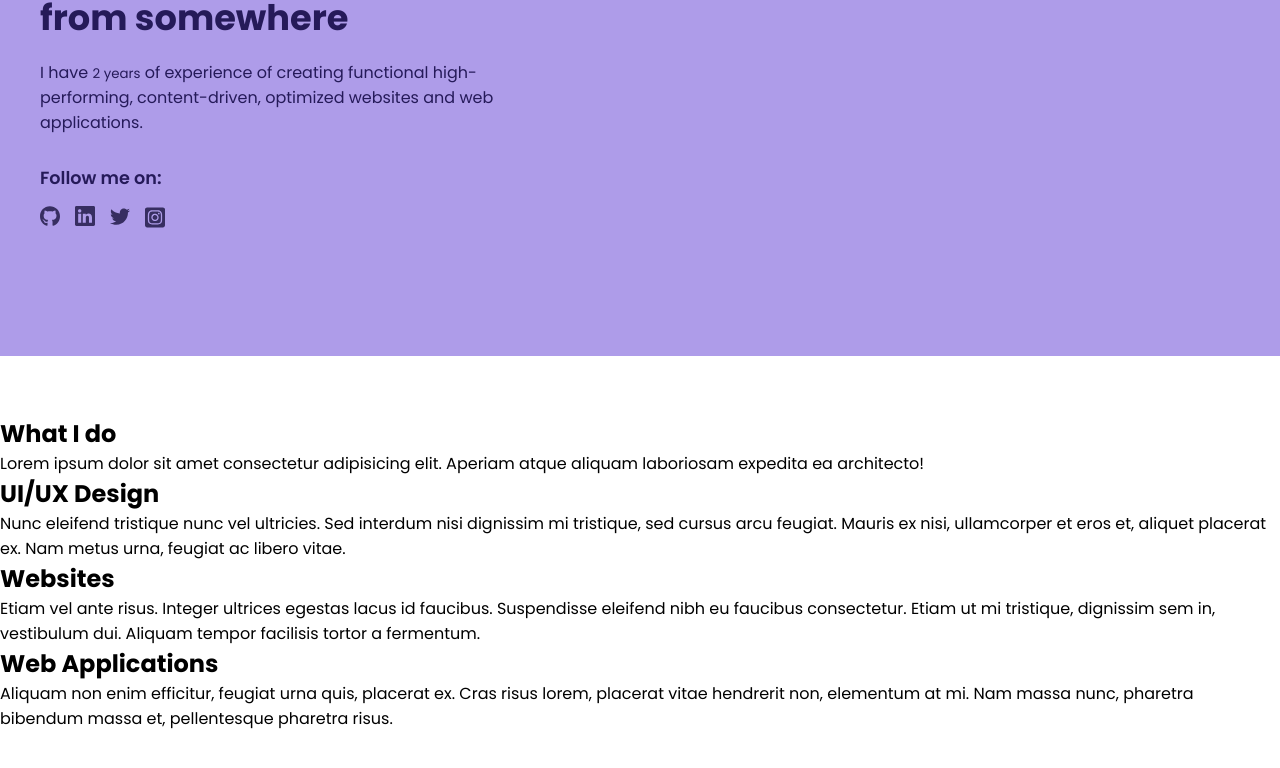
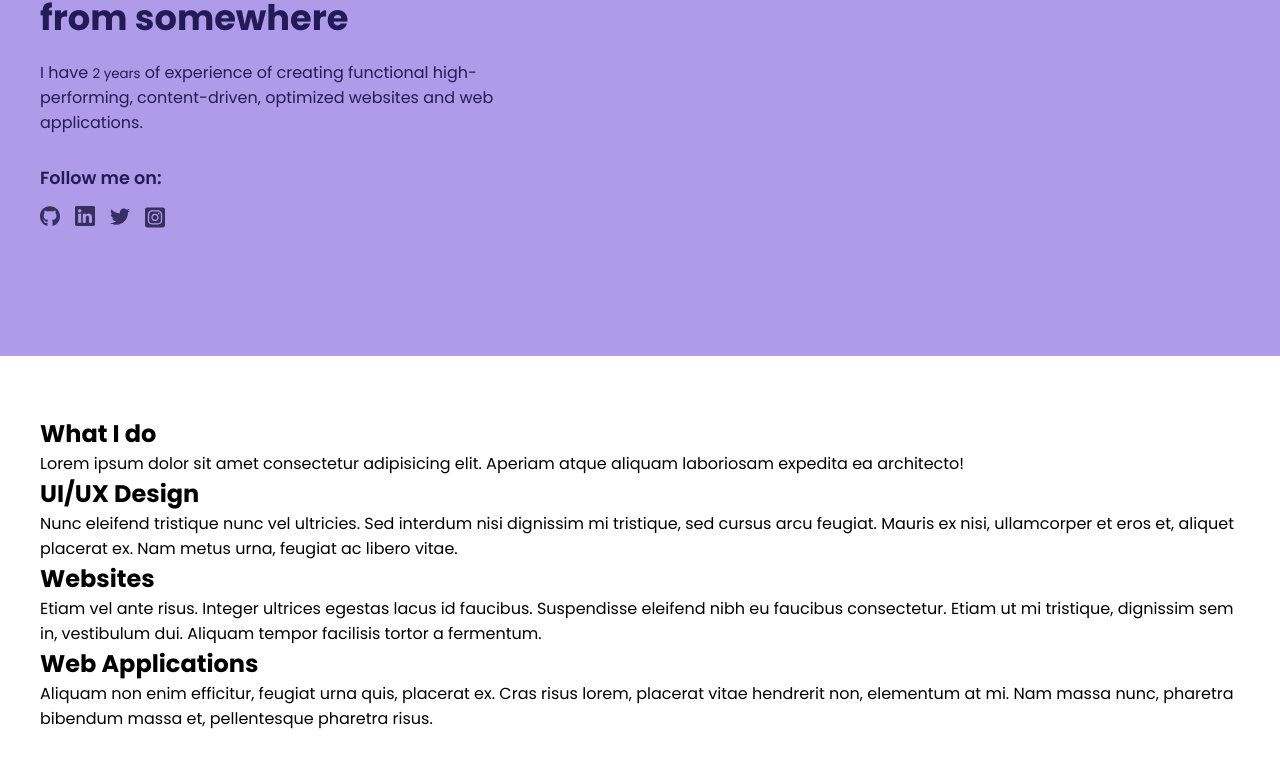
Before and after one commit to huzitaiwo/handsome, a React (Create React App) app: page / in a window 1280 px wide. Shown: the part 338-1106 px from the top of the page. Built offline with nearby package versions, Linux system fonts and the light colour scheme; data requests are answered from the project's data file.

Commit message:
using useFecth hook

```diff
--- a/src/components/Service.js
+++ b/src/components/Service.js
@@ -9,6 +9,7 @@ export default function Service() {
 
   return (
     <section className='service'>
+      <div className="container">
         <h2>What I do</h2>
         <p>Lorem ipsum dolor sit amet consectetur adipisicing elit. Aperiam atque aliquam laboriosam expedita ea architecto!</p>
 
@@ -17,11 +18,14 @@ export default function Service() {
           {isLoading && <h3>loading...</h3>}
           {services && services.map(service => (
             <div key={service.id}>
-            <h2 className='title'>{service.title}</h2>
+              <div  className='title'>
+                <h2>{service.title}</h2>
+              </div>
               <p className='description'>{service.description}</p>
             </div>
           ))}
         </div>
+      </div>
     </section>
   )
 }
```
Lines whose indentation alone changed are shown as unchanged.
